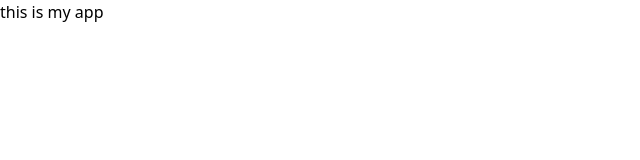
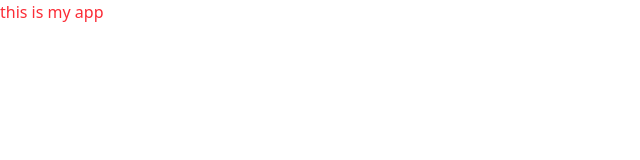
Before and after one commit to tekluabayneh/kukanApi-, a React (Vite) app in the folder kukanApi/client/: page / in a window 1280 px wide. Shown: the top 160 px of the page, without its empty margins (0-640 px from the left). Built offline with nearby package versions, Linux system fonts and the light colour scheme.

Commit message:
Update App.jsx to include PostsDocs route

```diff
--- a/kukanApi/client/src/App.jsx
+++ b/kukanApi/client/src/App.jsx
@@ -1,7 +1,7 @@
 function App() {
   return (
     <>
-      <h1>this is my app</h1>
+      <h1 className="text-red-500 ">this is my app</h1>
     </>
   );
 }
```
